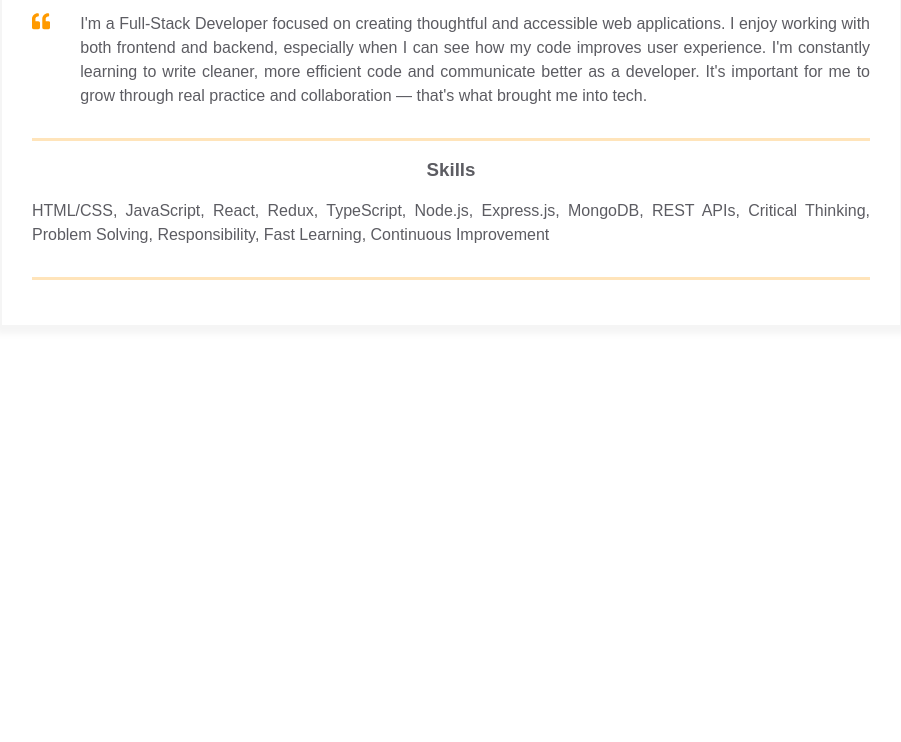
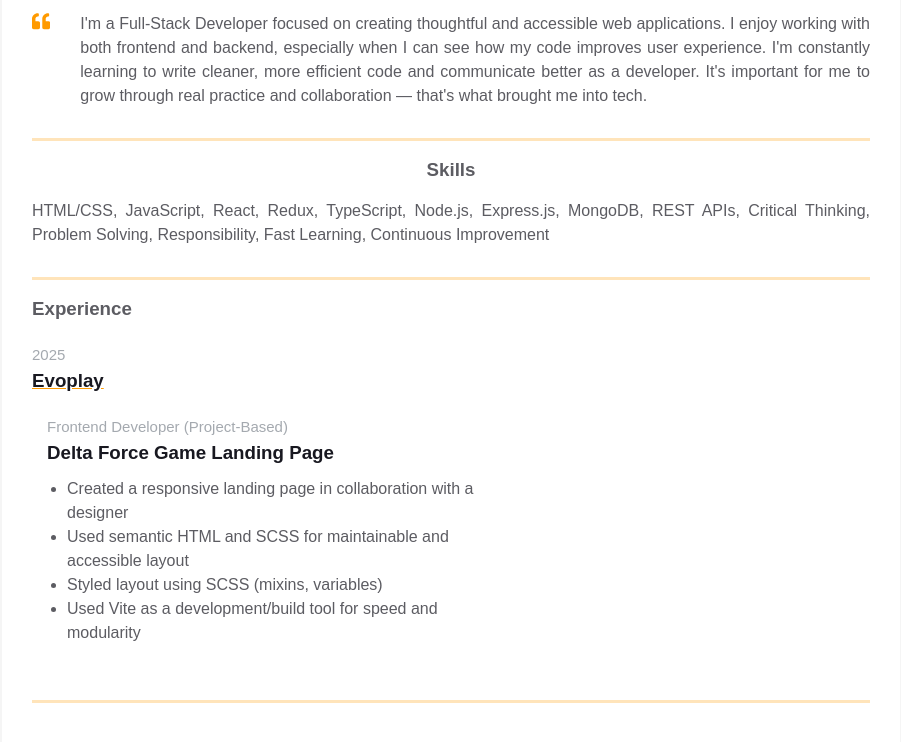
Before and after one commit to valentyna88/homepage, a plain HTML site: page index.html in a window 1280 px wide. Shown: the part 338-1080 px from the top of the page, without its empty margins (189-1090 px from the left). Before the commit the page ends 800 px from the top, so only its background shows below. Drawn offline with Linux system fonts and the light colour scheme.

Commit message:
Add experience block

```diff
--- a/index.html
+++ b/index.html
@@ -176,6 +176,51 @@
             </div>
           </div>
         </div>
+
+        <div class="container">
+          <div class="resume__block">
+            <div class="main-info fh">
+              <div class="experiences">
+                <h3 class="experiences__header">Experience</h3>
+
+                <div class="experiences__company">
+                  <div class="experiences__company-header">
+                    <span class="experiences__company-header-durability">
+                      2025
+                    </span>
+                    <h3 class="experiences__company-header-name">Evoplay</h3>
+                  </div>
+
+                  <div class="experiences__company-project">
+                    <span class="experiences__company-project-role">
+                      Frontend Developer (Project-Based)
+                    </span>
+                    <h3 class="experiences__company-project-name">
+                      Delta Force Game Landing Page
+                    </h3>
+                    <ul class="experiences__company-project-responsibilities">
+                      <li>
+                        Created a responsive landing page in collaboration with
+                        a designer
+                      </li>
+                      <li>
+                        Used semantic HTML and SCSS for maintainable and
+                        accessible layout
+                      </li>
+                      <li>Styled layout using SCSS (mixins, variables)</li>
+                      <li>
+                        Used Vite as a development/build tool for speed and
+                        modularity
+                      </li>
+                    </ul>
+                  </div>
+                </div>
+              </div>
+
+              <div class="additional-info fv"></div>
+            </div>
+          </div>
+        </div>
       </div>
     </main>
   </body>
```
